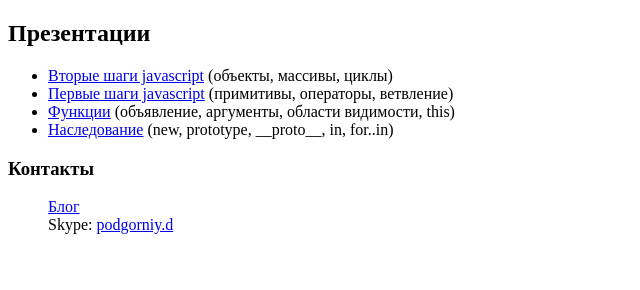
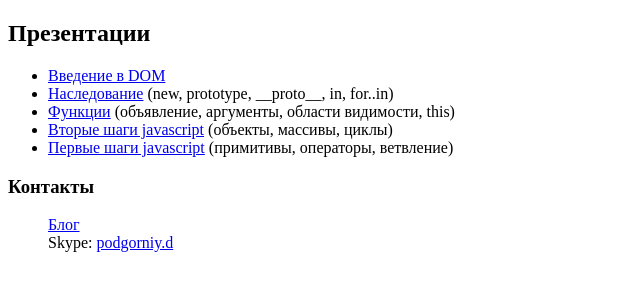
Before and after one commit to i-do/podgorniy.github.com, a plain HTML site: page index.html in a window 1280 px wide. Shown: the whole page, without its empty margins (0-640 px from the left). Drawn offline with Linux system fonts and the light colour scheme.

Commit message:
DOM introduction

```diff
--- a/index.html
+++ b/index.html
@@ -7,10 +7,11 @@
 <body>
 	<h2>Презентации</h2>
 	<ul>
+		<li><a href="presentation/index.html?presentation=DOM-intro" target="_blank">Введение в DOM</a></li>
+		<li><a href="presentation/index.html?presentation=inheritance" target="_blank">Наследование</a> (new, prototype, __proto__, in, for..in)</li>
+		<li><a href="presentation/index.html?presentation=functions" target="_blank">Функции</a> (объявление, аргументы, области видимости, this)</li>
 		<li><a href="presentation/index.html?presentation=javascript-intro2" target="_blank">Вторые шаги javascript</a> (объекты, массивы, циклы)</li>
 		<li><a href="presentation/index.html?presentation=javascript-intro" target="_blank">Первые шаги javascript</a> (примитивы, операторы, ветвление)</li>
-		<li><a href="presentation/index.html?presentation=functions" target="_blank">Функции</a> (объявление, аргументы, области видимости, this)</li>
-		<li><a href="presentation/index.html?presentation=inheritance" target="_blank">Наследование</a> (new, prototype, __proto__, in, for..in)</li>
 	</ul>
 
 
```
Also changed, not shown: 1 other file.
